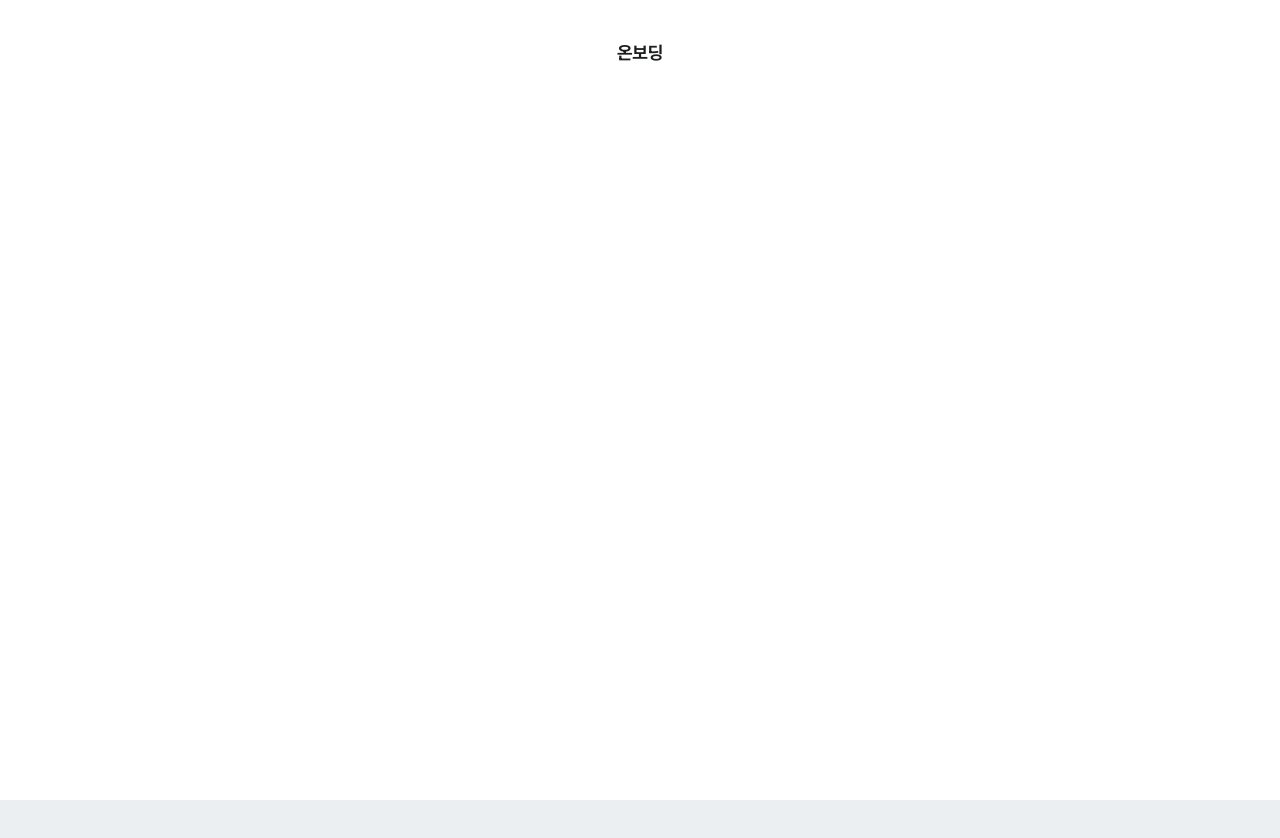
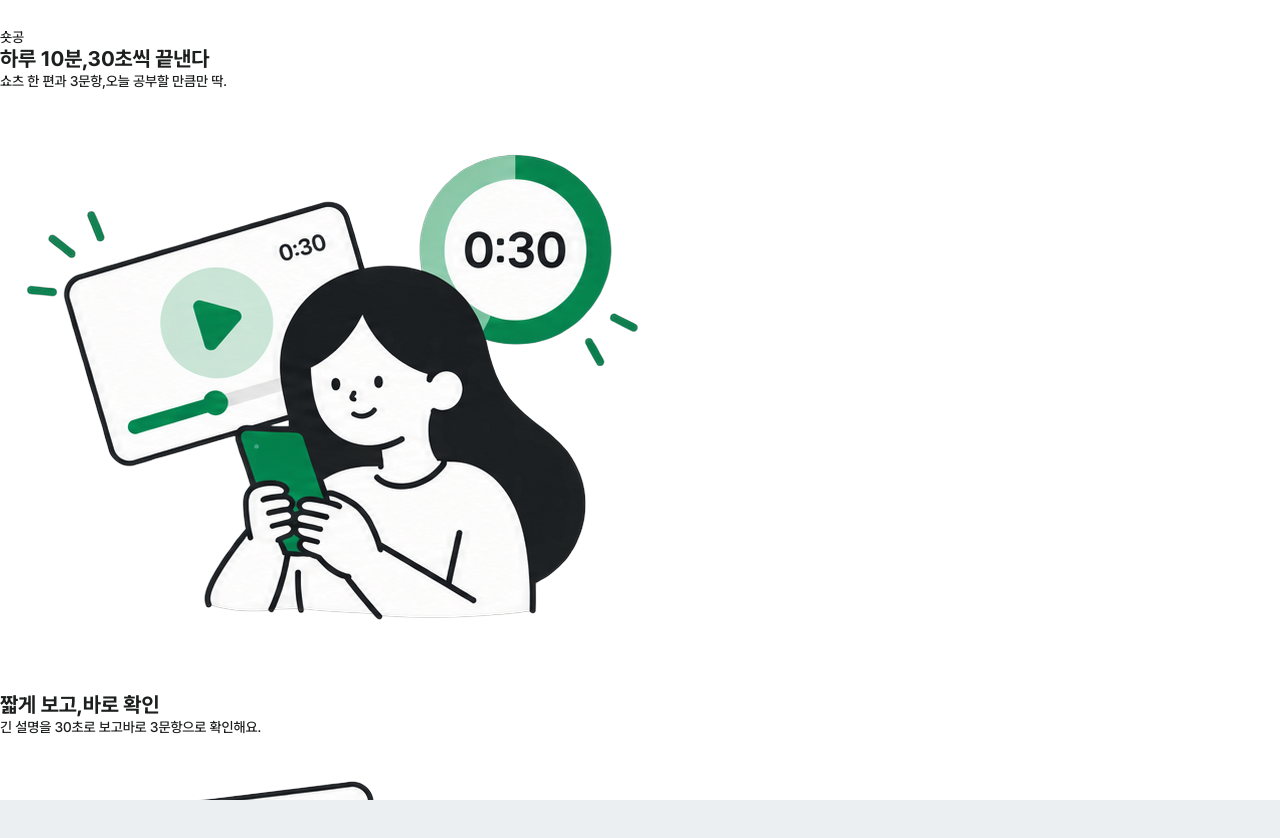
Before and after one commit to shortgong/shortgong-FE, a React (Vite) app: page /onboarding in a window 1280 px wide. Shown: the top 838 px of the page. Before the commit the page ends 800 px from the top, so only its background shows below. Built offline with nearby package versions, Linux system fonts and the light colour scheme.

Commit message:
feat(app): 온보딩 경로에 실제 화면 연결

```diff
--- a/src/App.tsx
+++ b/src/App.tsx
@@ -1,14 +1,15 @@
 import { Navigate, Route, Routes } from 'react-router-dom';
 import { Toast } from './components/Toast';
+import { StoreProvider } from './store/StoreProvider';
+import { OnboardingScreen } from './screens/OnboardingScreen';
 import { Placeholder } from './screens/Placeholder';
-import { StoreProvider } from './store/StoreProvider';
 
 export default function App() {
   return (
     <StoreProvider>
       <Routes>
         <Route path="/" element={<Navigate to="/onboarding" replace />} />
-        <Route path="/onboarding" element={<Placeholder title="온보딩" />} />
+        <Route path="/onboarding" element={<OnboardingScreen />} />
         <Route path="/login" element={<Navigate to="/onboarding" replace />} />
         <Route path="/legal/:slug" element={<Placeholder title="약관" />} />
         <Route path="/home" element={<Placeholder title="홈" />} />
```
